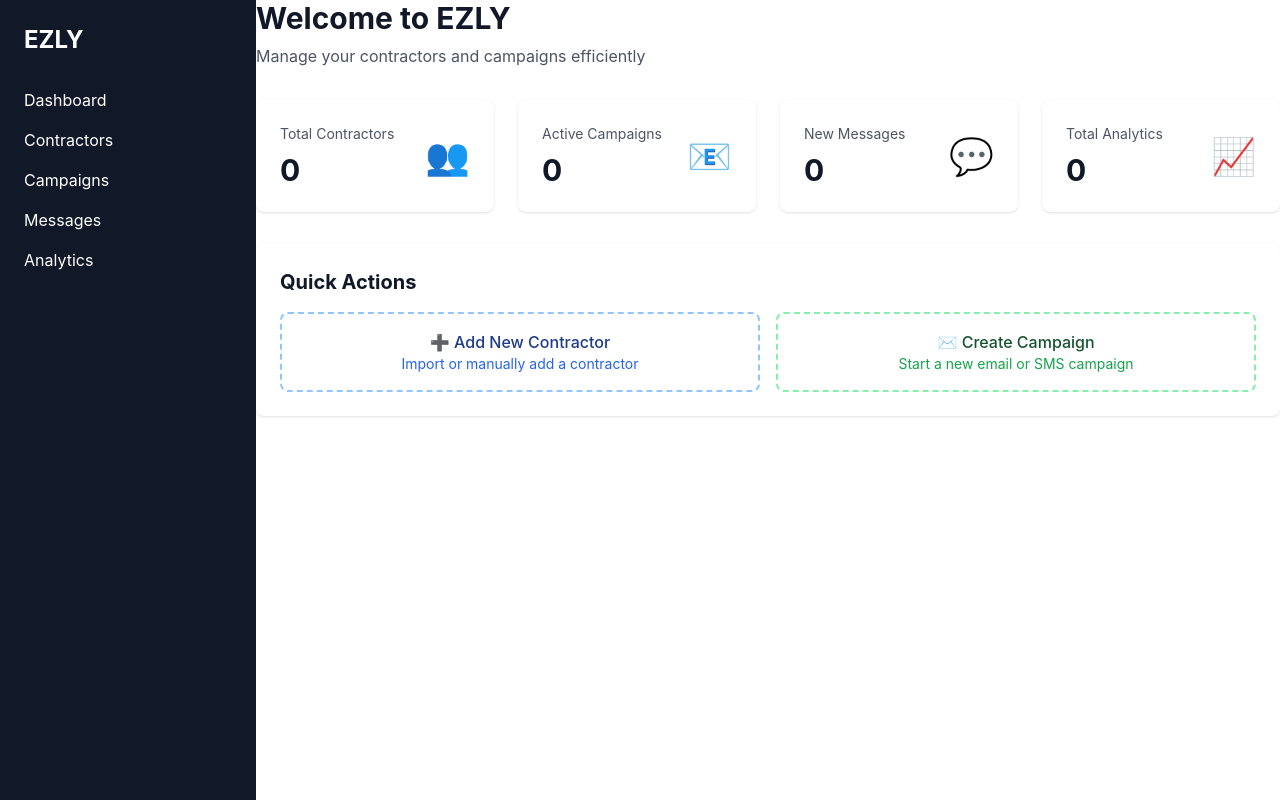
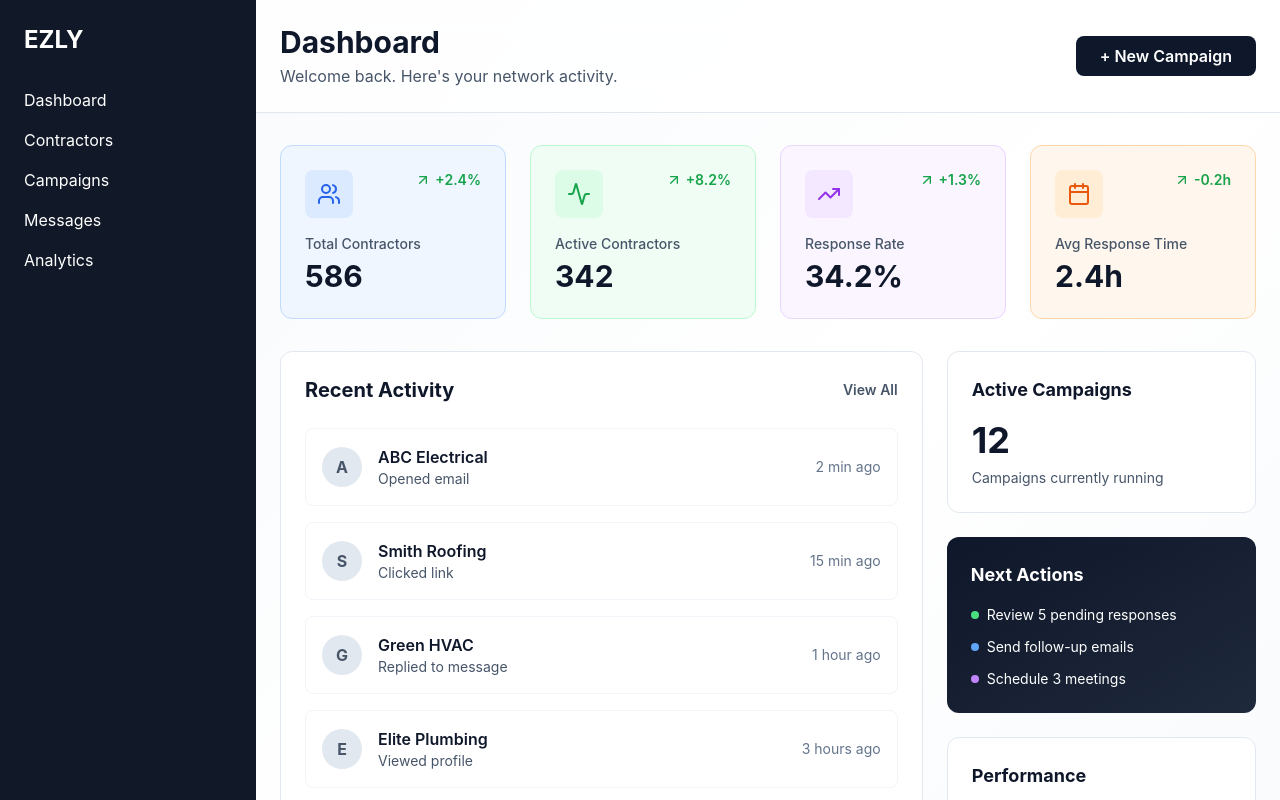
Before and after one commit to bpnelsen/ezly-dashboard, a Next.js app: page /dashboard in a window 1280 px wide. Built offline with nearby package versions, Linux system fonts and the light colour scheme; no server answers.

Commit message:
Enterprise Dashboard: Professional KPIs, activity feed, metrics

```diff
--- a/app/dashboard/page.tsx
+++ b/app/dashboard/page.tsx
@@ -2,90 +2,186 @@
 
 export const dynamic = 'force-dynamic'
 
-import { useEffect, useState } from 'react'
-import { supabase } from '@/lib/supabase-client'
+import { useState, useEffect } from 'react'
+import { Users, TrendingUp, MessageSquare, Activity, Calendar, ArrowUpRight, ArrowDownRight } from 'lucide-react'
 
 export default function DashboardPage() {
-  const [stats, setStats] = useState({
-    contractors: 0,
-    campaigns: 0,
-    messages: 0,
-    analytics: 0,
+  const [metrics, setMetrics] = useState({
+    totalContractors: 586,
+    activeContractors: 342,
+    campaignsRunning: 12,
+    responseRate: 34.2,
+    avgResponseTime: '2.4h',
+    engagementTrend: 12
   })
-  const [loading, setLoading] = useState(true)
 
-  useEffect(() => {
-    const loadStats = async () => {
-      try {
-        const { data: session } = await supabase.auth.getSession()
-        if (!session.session) return
+  const [recentActivity] = useState([
+    { id: 1, contractor: 'ABC Electrical', action: 'Opened email', time: '2 min ago', type: 'email' },
+    { id: 2, contractor: 'Smith Roofing', action: 'Clicked link', time: '15 min ago', type: 'click' },
+    { id: 3, contractor: 'Green HVAC', action: 'Replied to message', time: '1 hour ago', type: 'reply' },
+    { id: 4, contractor: 'Elite Plumbing', action: 'Viewed profile', time: '3 hours ago', type: 'view' },
+  ])
 
-        // Get contractor count
-        const { count: contractorCount } = await supabase
-          .from('contractors')
-          .select('*', { count: 'exact', head: true })
+  return (
+    <div className="min-h-screen bg-gradient-to-br from-slate-50 via-white to-slate-50">
+      {/* Header */}
+      <div className="border-b border-slate-200 sticky top-0 z-40 bg-white/80 backdrop-blur-xl">
+        <div className="max-w-7xl mx-auto px-6 py-6 flex items-center justify-between">
+          <div>
+            <h1 className="text-3xl font-bold text-slate-900">Dashboard</h1>
+            <p className="text-slate-600 mt-1">Welcome back. Here's your network activity.</p>
+          </div>
+          <button className="px-6 py-2 bg-slate-900 text-white rounded-lg font-semibold hover:bg-slate-800 transition">
+            + New Campaign
+          </button>
+        </div>
+      </div>
 
-        // Get campaign count
-        const { count: campaignCount } = await supabase
-          .from('campaigns')
-          .select('*', { count: 'exact', head: true })
-          .eq('owner_id', session.session.user.id)
-
-        setStats({
-          contractors: contractorCount || 0,
-          campaigns: campaignCount || 0,
-          messages: 0,
-          analytics: 0,
-        })
-      } finally {
-        setLoading(false)
+      <div className="max-w-7xl mx-auto px-6 py-8">
+        {/* KPI Cards */}
+        <div className="grid grid-cols-1 md:grid-cols-2 lg:grid-cols-4 gap-6 mb-8">
+          {[
+            {
+              label: 'Total Contractors',
+              value: metrics.totalContractors,
+              icon: Users,
+              change: '+2.4%',
+              positive: true,
+              color: 'blue'
+            },
+            {
+              label: 'Active Contractors',
+              value: metrics.activeContractors,
+              icon: Activity,
+              change: '+8.2%',
+              positive: true,
+              color: 'green'
+            },
+            {
+              label: 'Response Rate',
+              value: `${metrics.responseRate}%`,
+              icon: TrendingUp,
+              change: '+1.3%',
+              positive: true,
+              color: 'purple'
+            },
+            {
+              label: 'Avg Response Time',
+              value: metrics.avgResponseTime,
+              icon: Calendar,
+              change: '-0.2h',
+              positive: true,
+              color: 'orange'
+            },
+          ].map((card, i) => {
+            const colorClasses = {
+              blue: 'bg-blue-50 border-blue-200',
+              green: 'bg-green-50 border-green-200',
+              purple: 'bg-purple-50 border-purple-200',
+              orange: 'bg-orange-50 border-orange-200'
             }
+            const iconColorClasses = {
+              blue: 'text-blue-600 bg-blue-100',
+              green: 'text-green-600 bg-green-100',
+              purple: 'text-purple-600 bg-purple-100',
+              orange: 'text-orange-600 bg-orange-100'
             }
 
-    loadStats()
-  }, [])
-
-  const cards = [
-    { label: 'Total Contractors', value: stats.contractors, icon: '👥', color: 'blue' },
-    { label: 'Active Campaigns', value: stats.campaigns, icon: '📧', color: 'green' },
-    { label: 'New Messages', value: stats.messages, icon: '💬', color: 'purple' },
-    { label: 'Total Analytics', value: stats.analytics, icon: '📈', color: 'orange' },
-  ]
-
             return (
-    <div className="space-y-8">
-      <div>
-        <h1 className="text-3xl font-bold text-gray-900">Welcome to EZLY</h1>
-        <p className="text-gray-600 mt-2">Manage your contractors and campaigns efficiently</p>
+              <div key={i} className={`${colorClasses[card.color as keyof typeof colorClasses]} border rounded-xl p-6 hover:shadow-lg transition`}>
+                <div className="flex items-start justify-between mb-4">
+                  <div className={`p-3 rounded-lg ${iconColorClasses[card.color as keyof typeof iconColorClasses]}`}>
+                    <card.icon size={24} />
+                  </div>
+                  <div className="flex items-center gap-1 text-sm font-semibold text-green-600">
+                    <ArrowUpRight size={16} />
+                    {card.change}
+                  </div>
+                </div>
+                <p className="text-slate-600 text-sm font-medium mb-1">{card.label}</p>
+                <p className="text-3xl font-bold text-slate-900">{card.value}</p>
+              </div>
+            )
+          })}
         </div>
 
-      <div className="grid grid-cols-1 md:grid-cols-2 lg:grid-cols-4 gap-6">
-        {cards.map((card) => (
-          <div key={card.label} className="bg-white rounded-lg shadow p-6">
-            <div className="flex items-center justify-between">
-              <div>
-                <p className="text-gray-600 text-sm">{card.label}</p>
-                <p className="text-3xl font-bold text-gray-900 mt-2">
-                  {loading ? '...' : card.value}
-                </p>
+        {/* Main Content Grid */}
+        <div className="grid lg:grid-cols-3 gap-6">
+          {/* Activity Feed */}
+          <div className="lg:col-span-2">
+            <div className="bg-white border border-slate-200 rounded-xl p-6 hover:shadow-lg transition">
+              <div className="flex items-center justify-between mb-6">
+                <h2 className="text-xl font-bold text-slate-900">Recent Activity</h2>
+                <button className="text-slate-600 hover:text-slate-900 font-semibold text-sm">View All</button>
               </div>
-              <span className="text-4xl">{card.icon}</span>
+              <div className="space-y-4">
+                {recentActivity.map((item) => (
+                  <div key={item.id} className="flex items-center justify-between p-4 border border-slate-100 rounded-lg hover:bg-slate-50 transition">
+                    <div className="flex items-center gap-4 flex-1">
+                      <div className="w-10 h-10 rounded-full bg-slate-200 flex items-center justify-center text-slate-600 font-bold">
+                        {item.contractor.charAt(0)}
                       </div>
+                      <div className="flex-1">
+                        <p className="font-semibold text-slate-900">{item.contractor}</p>
+                        <p className="text-sm text-slate-600">{item.action}</p>
+                      </div>
+                    </div>
+                    <span className="text-sm text-slate-500">{item.time}</span>
                   </div>
                 ))}
               </div>
+            </div>
+          </div>
 
-      <div className="bg-white rounded-lg shadow p-6">
-        <h2 className="text-xl font-bold text-gray-900 mb-4">Quick Actions</h2>
-        <div className="grid grid-cols-1 md:grid-cols-2 gap-4">
-          <button className="p-4 border-2 border-dashed border-blue-300 rounded-lg hover:bg-blue-50 transition-colors">
-            <p className="font-medium text-blue-900">➕ Add New Contractor</p>
-            <p className="text-sm text-blue-600">Import or manually add a contractor</p>
-          </button>
-          <button className="p-4 border-2 border-dashed border-green-300 rounded-lg hover:bg-green-50 transition-colors">
-            <p className="font-medium text-green-900">✉️ Create Campaign</p>
-            <p className="text-sm text-green-600">Start a new email or SMS campaign</p>
-          </button>
+          {/* Quick Stats */}
+          <div className="space-y-6">
+            {/* Campaigns */}
+            <div className="bg-white border border-slate-200 rounded-xl p-6 hover:shadow-lg transition">
+              <h3 className="text-lg font-bold text-slate-900 mb-4">Active Campaigns</h3>
+              <p className="text-4xl font-bold text-slate-900 mb-2">{metrics.campaignsRunning}</p>
+              <p className="text-sm text-slate-600">Campaigns currently running</p>
+            </div>
+
+            {/* Next Actions */}
+            <div className="bg-gradient-to-br from-slate-900 to-slate-800 text-white rounded-xl p-6 hover:shadow-lg transition">
+              <h3 className="text-lg font-bold mb-4">Next Actions</h3>
+              <ul className="space-y-3 text-sm">
+                <li className="flex items-center gap-2">
+                  <span className="w-2 h-2 rounded-full bg-green-400"></span>
+                  Review 5 pending responses
+                </li>
+                <li className="flex items-center gap-2">
+                  <span className="w-2 h-2 rounded-full bg-blue-400"></span>
+                  Send follow-up emails
+                </li>
+                <li className="flex items-center gap-2">
+                  <span className="w-2 h-2 rounded-full bg-purple-400"></span>
+                  Schedule 3 meetings
+                </li>
+              </ul>
+            </div>
+
+            {/* Performance */}
+            <div className="bg-white border border-slate-200 rounded-xl p-6 hover:shadow-lg transition">
+              <h3 className="text-lg font-bold text-slate-900 mb-4">Performance</h3>
+              <div className="space-y-3">
+                <div>
+                  <p className="text-sm text-slate-600 mb-2">Open Rate</p>
+                  <div className="w-full bg-slate-200 rounded-full h-2">
+                    <div className="bg-blue-600 h-2 rounded-full" style={{ width: '68%' }}></div>
+                  </div>
+                  <p className="text-xs text-slate-600 mt-1">68%</p>
+                </div>
+                <div>
+                  <p className="text-sm text-slate-600 mb-2">Click Rate</p>
+                  <div className="w-full bg-slate-200 rounded-full h-2">
+                    <div className="bg-green-600 h-2 rounded-full" style={{ width: '34%' }}></div>
+                  </div>
+                  <p className="text-xs text-slate-600 mt-1">34%</p>
+                </div>
+              </div>
+            </div>
+          </div>
         </div>
       </div>
     </div>
```
Lines whose indentation alone changed are shown as unchanged.
